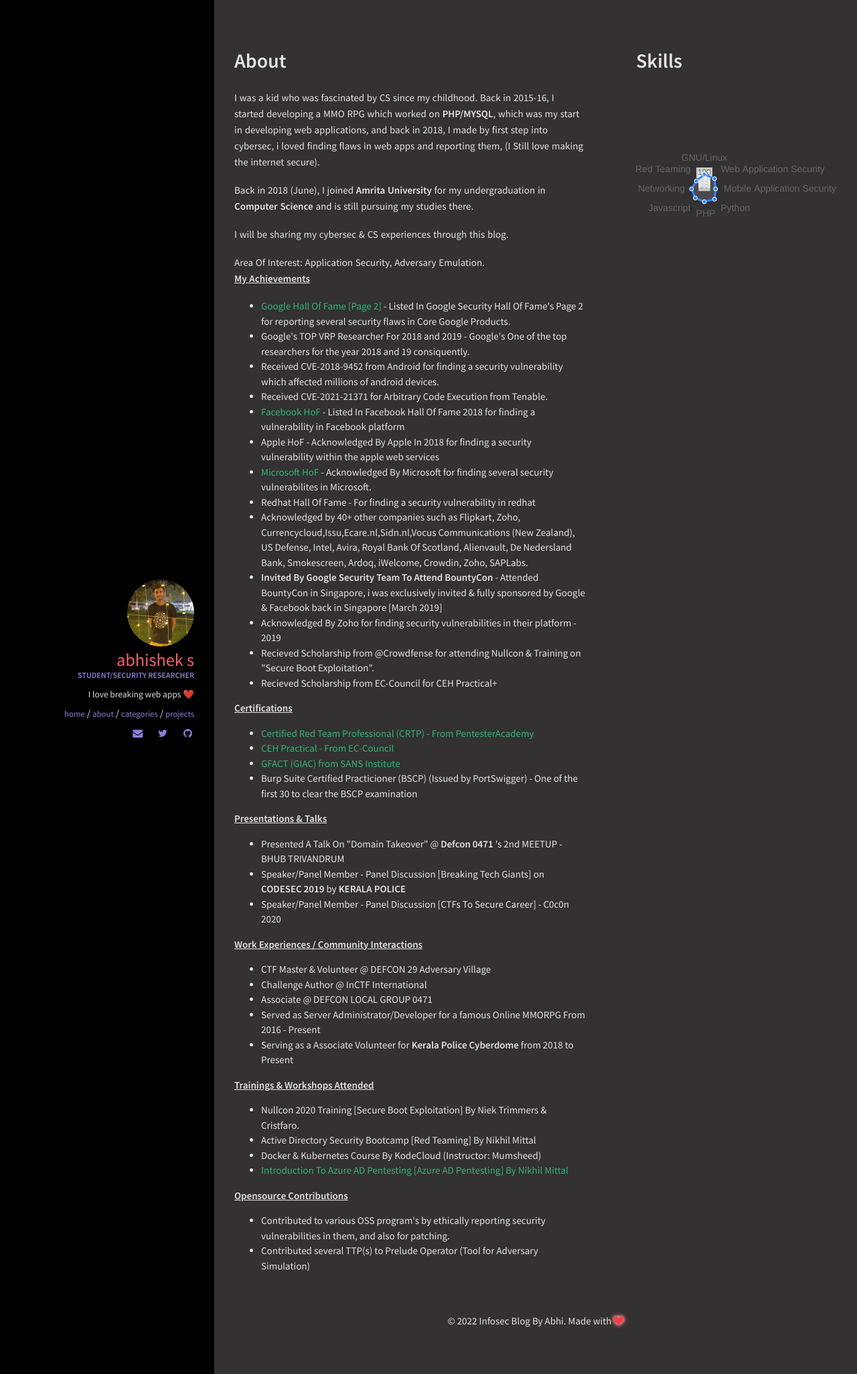
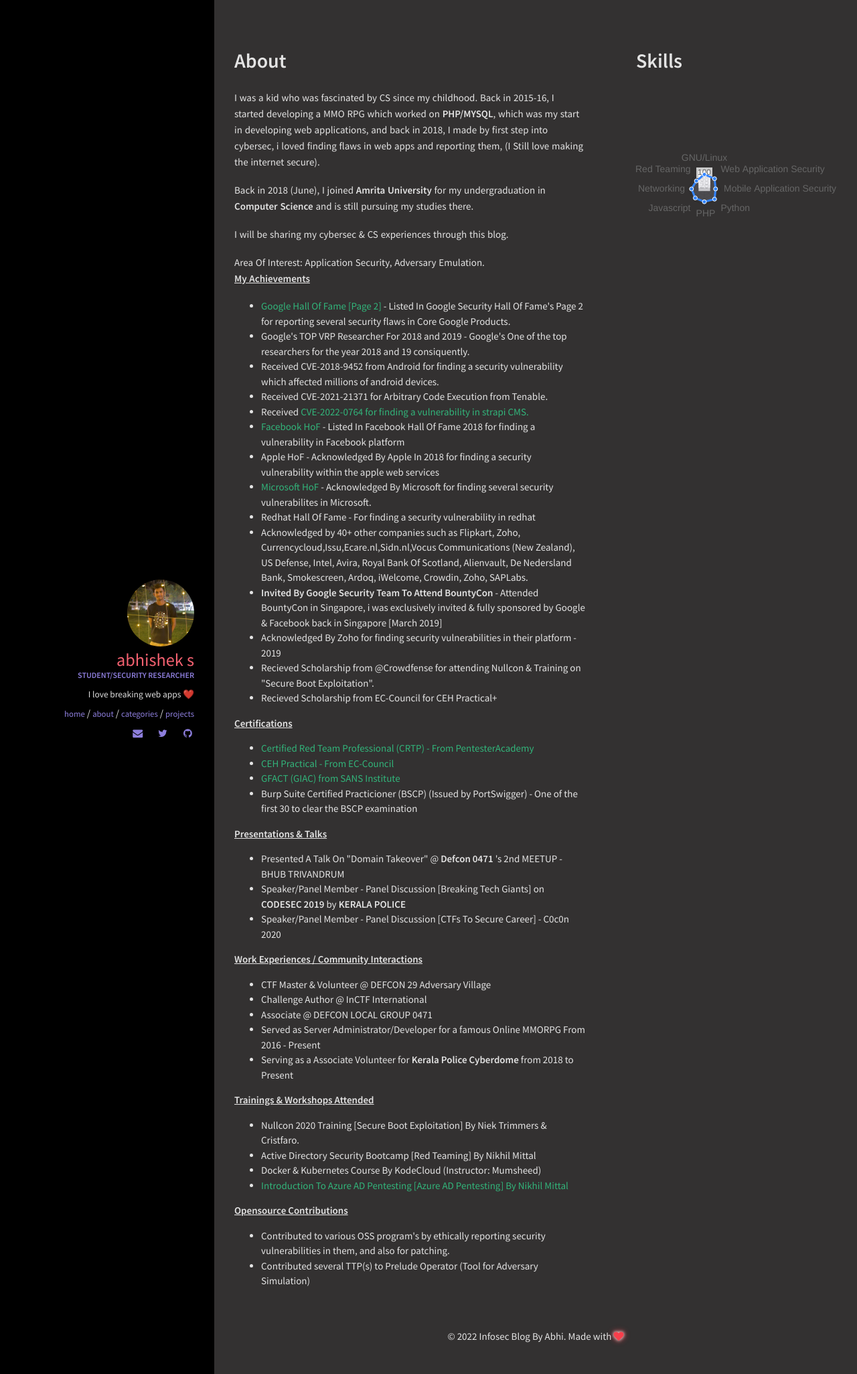
Before and after one commit to abhiabhi2306/abhiabhi2306.github.io, a Jekyll site: the page built from about.html, in a window 1280 px wide. Shown: the whole page at 67% size. Built offline with Jekyll 4.4.1, drawn with Linux system fonts in a browser that asks for light colours; nearby versions of some CDN libraries.

Commit message:
Update about.html

```diff
--- a/_includes/sections/about.html
+++ b/_includes/sections/about.html
@@ -16,6 +16,7 @@
    <li> Google's TOP VRP Researcher For 2018 and 2019 - Google's One of the top researchers for the year 2018 and 19 consiquently. </li>
    <li> Received CVE-2018-9452 from Android for finding a security vulnerability which affected millions of android devices. </li>
    <li> Received CVE-2021-21371 for Arbitrary Code Execution from Tenable. </li>
+   <li> Received <a href="https://nvd.nist.gov/vuln/detail/CVE-2022-0764">CVE-2022-0764 for finding a vulnerability in strapi CMS. </a></li>
    <li> <a href="https://facebook.com/whitehat">Facebook HoF </a> -  Listed In Facebook Hall Of Fame 2018 for finding a vulnerability in Facebook platform </li>
    <li> Apple HoF - Acknowledged By Apple In 2018 for finding a security vulnerability within the apple web services </li>
    <li> <a href="https://www.microsoft.com/en-us/msrc/researcher-acknowledgments-online-services-archive"> Microsoft HoF </a> - Acknowledged By Microsoft for finding several security vulnerabilites in Microsoft.</a></li>
```
